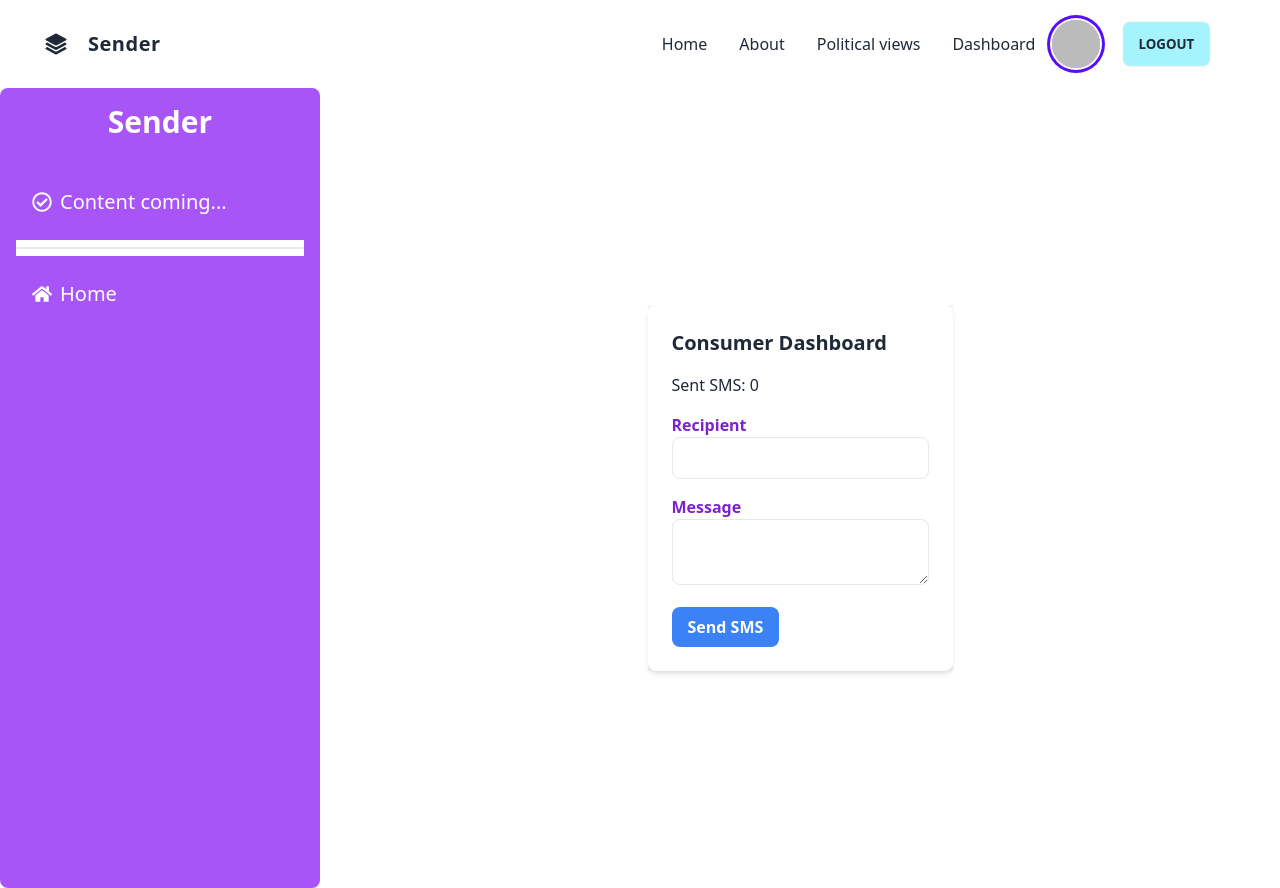
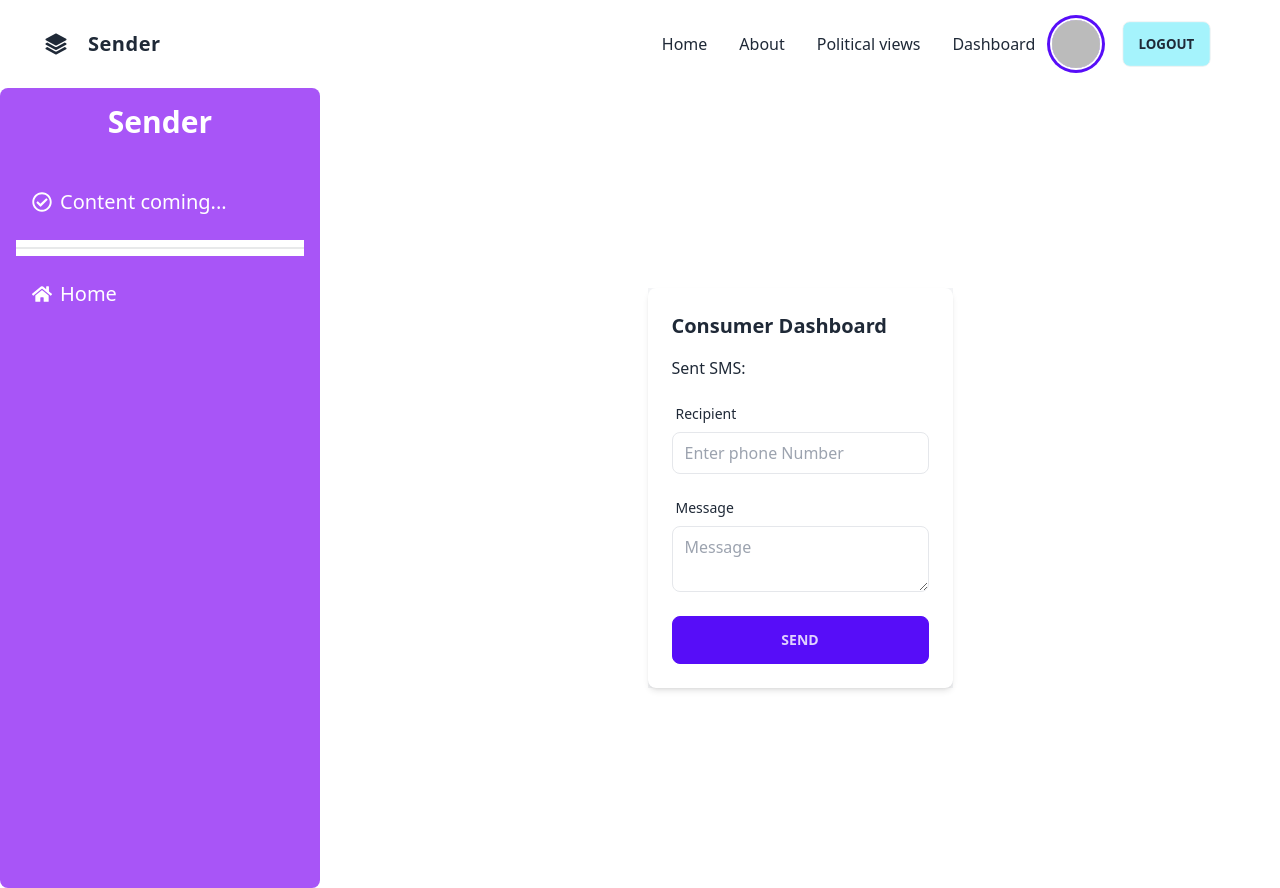
Before and after one commit to ahmedhimel21/sender-frontend, a React (Vite) app: page /dashboard/sendConsumerMessage in a window 1280 px wide. Built offline with nearby package versions, Linux system fonts and the light colour scheme; no server answers; sample sign-in values are in the browser's storage.

Commit message:
some issue fixed

```diff
--- a/src/Components/Dahboard/ManageUsers.jsx
+++ b/src/Components/Dahboard/ManageUsers.jsx
@@ -1,17 +1,17 @@
-import React, { useState } from "react";
+import React, { useEffect, useState } from "react";
 import Container from "../Container";
 import { useQuery } from "@tanstack/react-query";
 import Swal from "sweetalert2";
 import useAxiosSecure from "../../hooks/useAxiosSecure";
-import { FaTrashAlt } from "react-icons/fa";
+import { FaRegCreditCard } from "react-icons/fa";
 
 const ManageUsers = () => {
+  const [credits,setCredits] = useState('');
   const [axiosSecure] = useAxiosSecure();
   const { data: users = [], refetch } = useQuery(["users"], async () => {
     const res = await axiosSecure.get("/users");
     return res.data;
   });
-  console.log(users);
 
   const makeConsumer = (user) => {
     console.log(user);
@@ -66,7 +66,13 @@ const ManageUsers = () => {
         }
       });
   };
-
+  useEffect(() => {
+    fetch("http://localhost:5000/consumerCredits")
+      .then((response) => response.json())
+      .then((data) => {
+        data.map((credits) => setCredits(credits.smsCredits));
+      })
+  }, [credits]);
   return (
     <Container>
       <div className="mx-auto w-full">
@@ -78,7 +84,7 @@ const ManageUsers = () => {
               <th className="px-4 py-2">Name</th>
               <th className="px-4 py-2">Role</th>
               <th className="px-4 py-2">Actions</th>
-              <th className="px-4 py-2">Remove</th>
+              <th className="px-4 py-2">Reset Credits</th>
             </tr>
           </thead>
           <tbody>
@@ -112,8 +118,8 @@ const ManageUsers = () => {
                   </>
                 </td>
                 <td className="border px-4 py-2">
-                  <button>
-                    <FaTrashAlt className="text-red-700"></FaTrashAlt>
+                  <button disabled={user.role == "admin" || credits<=49}>
+                    <FaRegCreditCard  className="text-red-700"></FaRegCreditCard >
                   </button>
                 </td>
               </tr>
--- a/src/Components/Dahboard/SendAMessage.jsx
+++ b/src/Components/Dahboard/SendAMessage.jsx
@@ -1,20 +1,19 @@
 import React, { useState } from "react";
+import { useForm } from "react-hook-form";
 
 const SendAMessage = () => {
-  const [recipient, setRecipient] = useState("");
-  const [message, setMessage] = useState("");
   const [response, setResponse] = useState("");
 
-  const handleRecipientChange = (e) => {
-    setRecipient(e.target.value);
-  };
+  const {
+    register,
+    handleSubmit,
+    reset,
+    formState: { errors },
+  } = useForm();
 
-  const handleMessageChange = (e) => {
-    setMessage(e.target.value);
-  };
-
-  const handleSubmit = async (e) => {
-    e.preventDefault();
+  const onSubmit  = async (data) => {
+   const recipient = data.recipient;
+   const message = data.message;
 
     try {
       const response = await fetch("http://localhost:5000/api/send-sms", {
@@ -28,7 +27,7 @@ const SendAMessage = () => {
       if (response.ok) {
         const data = await response.json();
         setResponse(data.message);
-        form.reset();
+        reset();
       } else {
         throw new Error("Failed to send SMS");
       }
@@ -36,39 +35,40 @@ const SendAMessage = () => {
       console.error(error);
       setResponse("Error sending SMS");
     }
+    console.log(recipient,message)
   };
   return (
     <>
       <div className="w-3/4 mx-auto mt-10 p-4 bg-gray-100 rounded-lg shadow-lg">
-        <h2 className="text-2xl font-semibold mb-4 text-purple-700">Send SMS</h2>
-        <form onSubmit={handleSubmit}>
-          <div className="mb-4">
-            <label className="block text-purple-700 font-semibold">
-              Recipient
+        <h2 className="text-2xl font-semibold mb-4 text-purple-700">
+          Send SMS
+        </h2>
+        <form onSubmit={handleSubmit(onSubmit)}>
+          <div className="form-control mb-4">
+            <label className="label">
+              <span className="label-text">Recipient</span>
             </label>
             <input
               type="text"
-              value={recipient}
-              onChange={handleRecipientChange}
+              placeholder="Enter phone Number"
               className="w-full px-3 py-2 border rounded-lg focus:outline-none focus:border-blue-500"
+              {...register("recipient", { required: true })}
             />
           </div>
-          <div className="mb-4">
-            <label className="block text-purple-700 font-semibold">
-              Message
+          <div className="form-control mb-4">
+            <label className="label">
+              <span className="label-text">Message</span>
             </label>
             <textarea
-              value={message}
-              onChange={handleMessageChange}
+              type="text"
+              placeholder="Message"
               className="w-full px-3 py-2 border rounded-lg focus:outline-none focus:border-blue-500"
-            ></textarea>
+              {...register("message", { required: true })}
+            />
           </div>
-          <button
-            type="submit"
-            className="bg-blue-500 text-white font-semibold px-4 py-2 rounded-lg hover:bg-blue-600 transition duration-300"
-          >
-            Send SMS
-          </button>
+          <div className="form-control mt-6">
+            <input type="submit" value="Send" className="btn btn-primary" />
+          </div>
         </form>
         {response && <p className="mt-4 text-red-500">{response}</p>}
       </div>
--- a/src/Components/Dahboard/SendConsumerMessage.jsx
+++ b/src/Components/Dahboard/SendConsumerMessage.jsx
@@ -1,36 +1,40 @@
 import React, { useEffect, useState } from "react";
+import useAxiosSecure from "../../hooks/useAxiosSecure";
+import { useQuery } from "@tanstack/react-query";
+import { useForm } from "react-hook-form";
 
 const SendConsumerMessage = () => {
-  const [smsCredits, setSmsCredits] = useState(0);
-  const [recipient, setRecipient] = useState("");
-  const [message, setMessage] = useState("");
   const [response, setResponse] = useState("");
   const [userId, setUserId] = useState("");
 
-  const handleRecipientChange = (e) => {
-    setRecipient(e.target.value);
-  };
+  const {
+    register,
+    handleSubmit,
+    reset,
+    formState: { errors },
+  } = useForm();
 
-  const handleMessageChange = (e) => {
-    setMessage(e.target.value);
-  };
-
-  const handleSubmit = async (e) => {
-    e.preventDefault();
+  const onSubmit = async (data) => {
+    const recipient = data.recipient;
+    const message = data.message;
 
     try {
-      const response = await fetch("http://localhost:5000/api/consumer/send-sms", {
+      const response = await fetch(
+        "http://localhost:5000/api/consumer/send-sms",
+        {
           method: "POST",
           headers: {
             "Content-Type": "application/json",
           },
           body: JSON.stringify({ recipient, message, userId }),
-      });
+        }
+      );
 
       if (response.ok) {
         const data = await response.json();
         setResponse(data.message);
-        form.reset();
+        refetch();
+        reset();
       } else {
         throw new Error("Failed to send SMS");
       }
@@ -41,55 +45,11 @@ const SendConsumerMessage = () => {
     console.log(recipient, message, userId);
   };
 
-  // const handleSubmit = async (e) => {
-  //   e.preventDefault();
-
-  //   try {
-  //     const response = await fetch(
-  //       "http://localhost:5000/api/consumer/send-sms",
-  //       {
-  //         method: "POST",
-  //         headers: {
-  //           "Content-Type": "application/json",
-  //         },
-  //         body: JSON.stringify({ recipient, message, userId }),
-  //       }
-  //     );
-
-  //     if (response.ok) {
-  //       const data = await response.json();
-  //       console.log("SMS sent successfully:", response.data.message);
-  //       setRemainingSmsCredits(remainingSmsCredits - 1);
-  //       setResponse(data.message);
-  //       form.reset();
-  //     } else {
-  //       throw new Error("Failed to send SMS");
-  //     }
-  //   } catch (error) {
-  //     console.error(error);
-  //     setResponse("Error sending SMS");
-  //   }
-  // };
-
-  useEffect(() => {
-    // Fetch remaining SMS credits for the current user (consumer)
-    // axios
-    //   .get(`/api/consumer/${userId}/remaining-sms-credits`)
-    //   .then((response) => {
-    //     setRemainingSmsCredits(response.data.remainingSmsCredits);
-    //   })
-    //   .catch((error) => {
-    //     console.error("Error fetching remaining SMS credits:", error);
-    //   });
-    fetch(`/api/consumer/${userId}/remaining-sms-credits`)
-      .then((response) => response.json())
-      .then((data) => {
-        setSmsCredits(data.remainingSmsCredits);
-      })
-      .catch((error) =>
-        console.error("Error fetching message history:", error)
-      );
-  }, []);
+  const [axiosSecure] = useAxiosSecure();
+  const { data: credits = [], refetch } = useQuery(["credits"], async () => {
+    const res = await axiosSecure.get(`/smsCredits/${userId}`);
+    return res.data;
+  });
 
   useEffect(() => {
     fetch("http://localhost:5000/consumer")
@@ -101,40 +61,44 @@ const SendConsumerMessage = () => {
         console.error("Error fetching message history:", error)
       );
   }, []);
+  console.log(credits);
   return (
     <>
       <div className="bg-gray-100 flex flex-col items-center justify-center">
         <div className="bg-white shadow-md rounded-lg p-6">
           <h2 className="text-xl font-semibold mb-4">Consumer Dashboard</h2>
-          <p className="mb-4">Sent SMS: {smsCredits}</p>
-          <form onSubmit={handleSubmit}>
-            <div className="mb-4">
-              <label className="block text-purple-700 font-semibold">
-                Recipient
+          <p className="mb-4">Sent SMS: {credits.smsCredits}</p>
+          <form onSubmit={handleSubmit(onSubmit)}>
+            <div className="form-control mb-4">
+              <label className="label">
+                <span className="label-text">Recipient</span>
               </label>
               <input
                 type="text"
-                value={recipient}
-                onChange={handleRecipientChange}
+                placeholder="Enter phone Number"
                 className="w-full px-3 py-2 border rounded-lg focus:outline-none focus:border-blue-500"
+                {...register("recipient", { required: true })}
               />
             </div>
-            <div className="mb-4">
-              <label className="block text-purple-700 font-semibold">
-                Message
+            <div className="form-control mb-4">
+              <label className="label">
+                <span className="label-text">Message</span>
               </label>
               <textarea
-                value={message}
-                onChange={handleMessageChange}
+                type="text"
+                placeholder="Message"
                 className="w-full px-3 py-2 border rounded-lg focus:outline-none focus:border-blue-500"
-              ></textarea>
+                {...register("message", { required: true })}
+              />
             </div>
-            <button
+            <div className="form-control mt-6">
+              <input
                 type="submit"
-              className="bg-blue-500 text-white font-semibold px-4 py-2 rounded-lg hover:bg-blue-600 transition duration-300"
-            >
-              Send SMS
-            </button>
+                value="Send"
+                className="btn btn-primary"
+                disabled={credits.smsCredits === 50}
+              />
+            </div>
           </form>
           {response && <p className="mt-4 text-red-500">{response}</p>}
         </div>
--- a/src/Components/Shared/Navbar.jsx
+++ b/src/Components/Shared/Navbar.jsx
@@ -159,7 +159,7 @@ const Navbar = () => {
                     <ul className="space-y-4">
                       <li>
                         <Link
-                          to="/shop"
+                          to="/"
                           aria-label="Shop"
                           title="Shop"
                           className="font-medium tracking-wide text-gray-700 transition-colors duration-200 hover:text-deep-purple-accent-400"
--- a/src/Pages/Register/Register.jsx
+++ b/src/Pages/Register/Register.jsx
@@ -1,7 +1,6 @@
 import React, { useContext, useState } from "react";
 import Lottie from "lottie-react";
 import signUpAnimation from "../../../public/signUp.json";
-import rocketAnimation from "../../../public/rocket.json";
 import { FaGoogle } from "react-icons/fa";
 import { AuthContext } from "../../Provider/Authproviders";
 import { Link, useNavigate } from "react-router-dom";
```
Also changed, not shown: src/Components/Dahboard/MessageHistory.jsx (deleted, +0 -31 lines), src/Layouts/Dashboard.jsx (+0 -9 lines), src/Routes/Routes.jsx (+2 -7 lines). Lines whose indentation alone changed are shown as unchanged.
